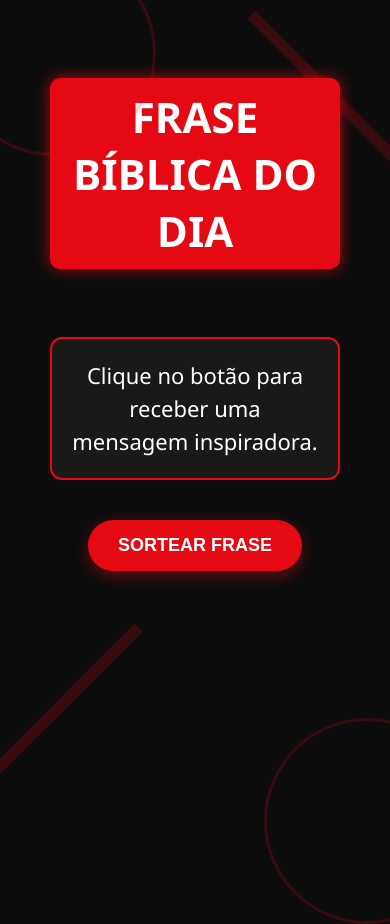
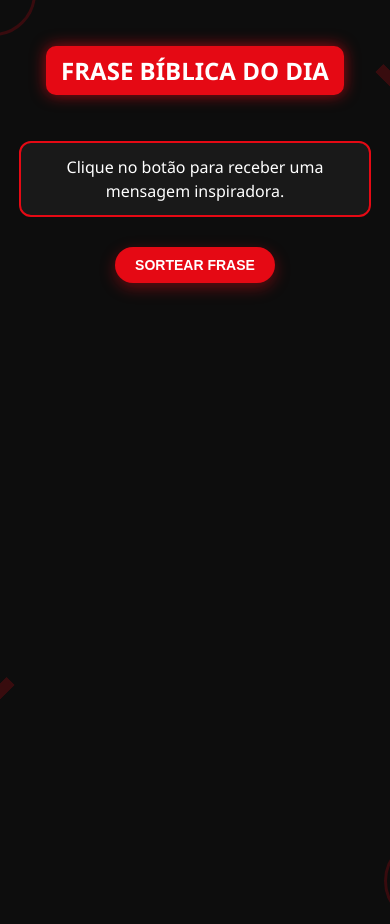
Before and after one commit to Tetelestai01/frases-biblicas, a plain HTML site: page index.html in a window 390 px wide. Shown: the top 924 px of the page. Drawn offline with Linux system fonts and the light colour scheme.

Commit message:
Update index.html

```diff
--- a/index.html
+++ b/index.html
@@ -2,6 +2,7 @@
 <html lang="pt-BR">
 <head>
   <meta charset="UTF-8">
+  <meta name="viewport" content="width=device-width, initial-scale=1.0"> <!-- Responsividade -->
   <title>Frase Bíblica do Dia</title>
   <style>
     body {
@@ -9,7 +10,7 @@
       background: #0d0d0d; /* Preto de fundo */
       color: #fff;
       text-align: center;
-      padding: 50px;
+      padding: 50px 20px;
       margin: 0;
       overflow-x: hidden;
     }
@@ -62,6 +63,7 @@
       position: absolute;
       border: 3px solid #e50914;
       opacity: 0.2;
+      z-index: -1;
     }
 
     .circle {
@@ -98,6 +100,63 @@
       transform: rotate(-45deg);
     }
 
+    /* Responsividade */
+    @media (max-width: 768px) {
+      h1 {
+        font-size: 28px;
+        padding: 8px 15px;
+      }
+
+      #frase {
+        font-size: 18px;
+        padding: 15px;
+        margin: 30px auto;
+        max-width: 90%;
+      }
+
+      button {
+        font-size: 16px;
+        padding: 12px 25px;
+      }
+
+      .circle {
+        width: 120px;
+        height: 120px;
+      }
+
+      .line {
+        width: 150px;
+      }
+    }
+
+    @media (max-width: 480px) {
+      body {
+        padding: 30px 15px;
+      }
+
+      h1 {
+        font-size: 24px;
+      }
+
+      #frase {
+        font-size: 16px;
+        padding: 12px;
+      }
+
+      button {
+        font-size: 14px;
+        padding: 10px 20px;
+      }
+
+      .circle {
+        width: 80px;
+        height: 80px;
+      }
+
+      .line {
+        width: 100px;
+      }
+    }
   </style>
 </head>
 <body>
```
